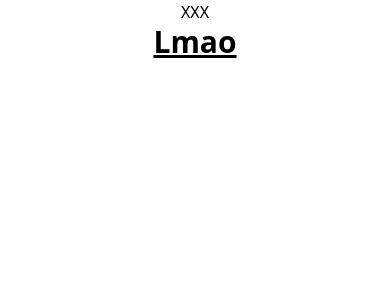
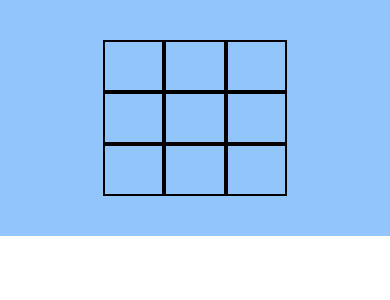
Before and after one commit to amanbarar/react-tutorial, a React (Create React App) app: page / in a window 390 px wide. Shown: the top 300 px of the page. Built offline with nearby package versions, Linux system fonts and the light colour scheme.

Commit message:
add: responsive buttons

```diff
--- a/src/App.js
+++ b/src/App.js
@@ -2,13 +2,28 @@ import './App.css';
 import { useState } from 'react';
 
 
-export default function MyApp(){
+export default function Board(){
   return(
-    <div className='App'>
-    <button className='square'>X</button>
-    <button className='square'>X</button>
-    <button className='square'>X</button>
-    <h1 className='text-3xl font-bold underline'>Lmao</h1>
+    <div className="p-10 bg-blue-300 text-center ">
+
+    <div className="row-auto">
+    <button className='p-3 px-6 square border-2 border-black hover:bg-blue-200 text-blue-300'>1</button>
+    <button className='p-3 px-6 square border-2 border-black hover:bg-blue-200 text-blue-300'>2</button>
+    <button className='p-3 px-6 square border-2 border-black hover:bg-blue-200 text-blue-300'>3</button>
+    </div>
+
+    <div className="row-auto">
+    <button className='p-3 px-6 square border-2 border-black hover:bg-blue-200 text-blue-300'>4</button>
+    <button className='p-3 px-6 square border-2 border-black hover:bg-blue-200 text-blue-300'>5</button>
+    <button className='p-3 px-6 square border-2 border-black hover:bg-blue-200 text-blue-300'>6</button>
+    </div>
+
+    <div className="row-auto">
+    <button className='p-3 px-6 square border-2 border-black hover:bg-blue-200 text-blue-300'>7</button>
+    <button className='p-3 px-6 square border-2 border-black hover:bg-blue-200 text-blue-300'>8</button>
+    <button className='p-3 px-6 square border-2 border-black hover:bg-blue-200 text-blue-300'>9</button>
+    </div>
+
     </div>
   );
 }
```
